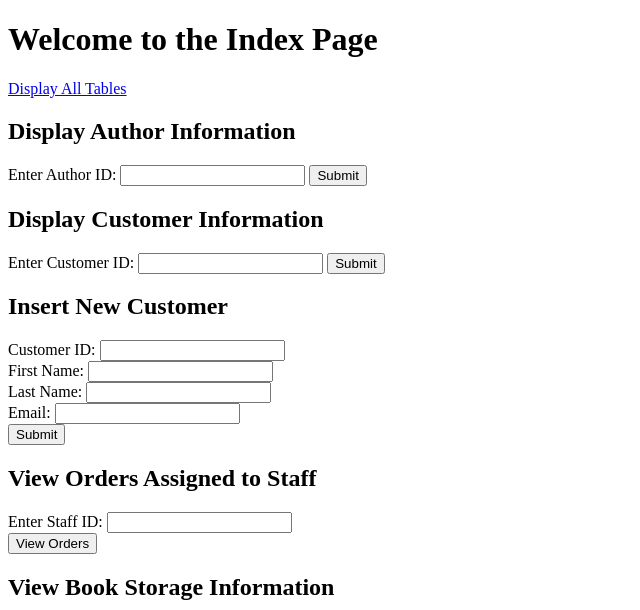
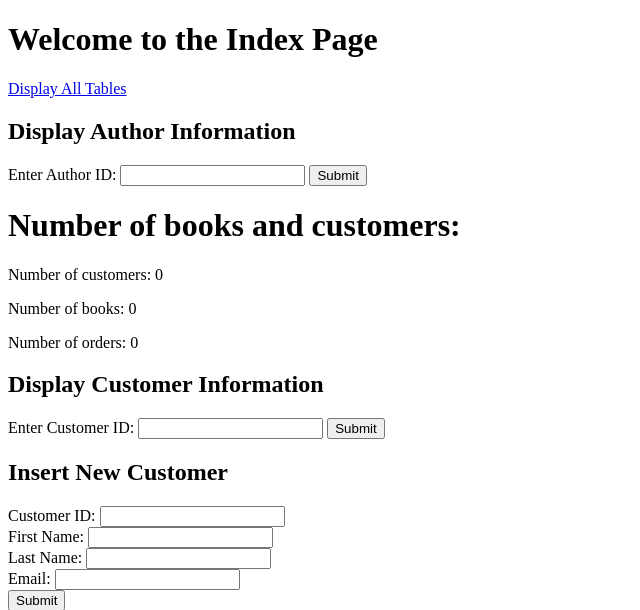
Before and after one commit to larakallas/433, a Flask app: page / in a window 1280 px wide. Shown: the top 610 px of the page, without its empty margins (0-640 px from the left). Run offline with Flask 3, Linux system fonts and the light colour scheme; data that the repository does not hold is empty; some libraries are stand-ins or nearby versions.

Commit message:
Update index.html

```diff
--- a/Templates/index.html
+++ b/Templates/index.html
@@ -14,6 +14,12 @@
         <input type="text" id="author_id" name="author_id">
         <input type="submit" value="Submit">
     </form>
+    <body>
+    <h1>Number of books and customers:</h1>
+        <p>Number of customers: {{ num_customers }}</p>
+        <p>Number of books: {{ num_books }}</p>
+        <p>Number of orders: {{ num_orders }}</p>
+    </body>
 
     <h2>Display Customer Information</h2>
     <form action="/search_customer" method="get">
```
